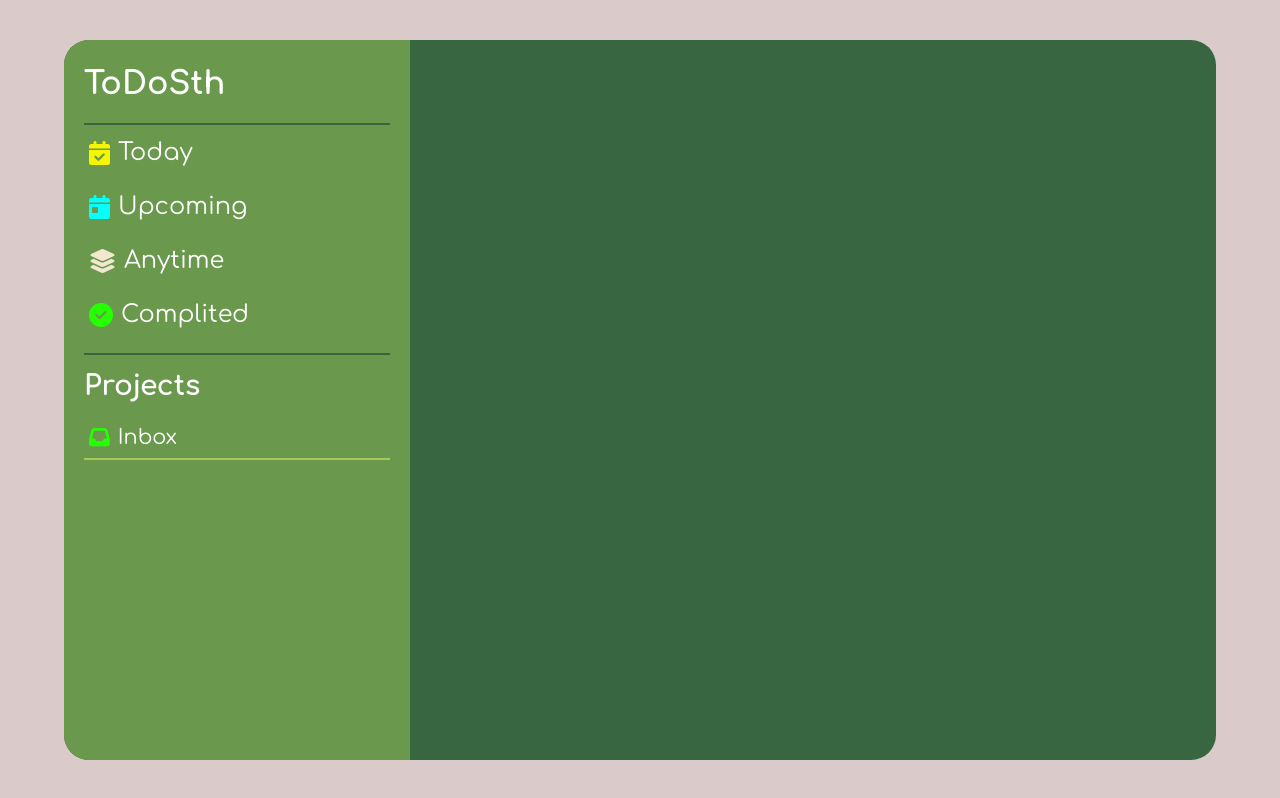
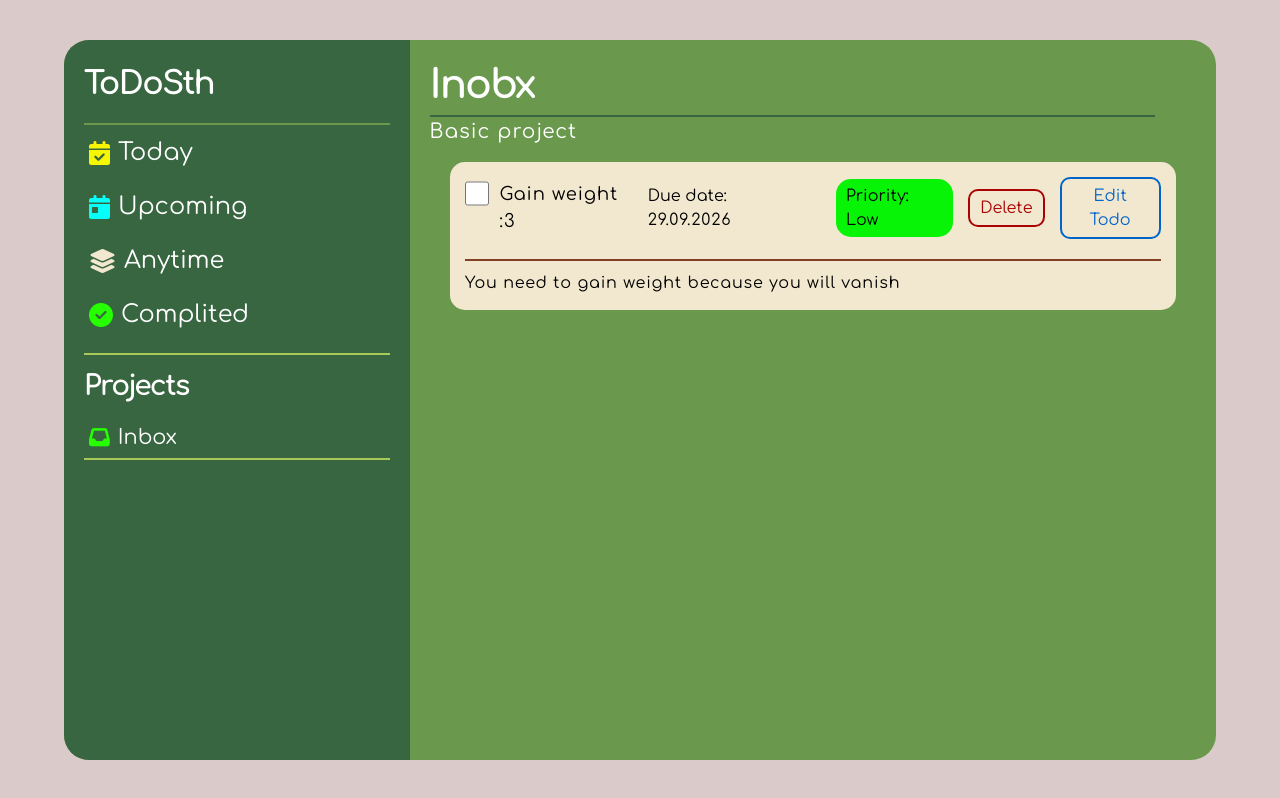
Before and after one commit to SzamanHerbaty/todo_app, a website built with webpack: page src/html/template.html in a window 1280 px wide. Built offline with nearby package versions, Linux system fonts and the light colour scheme.

Commit message:
feat: finish UI look/layout

```diff
--- a/src/html/template.html
+++ b/src/html/template.html
@@ -32,7 +32,30 @@
                 </div>
             </div>
             <div class="main_section">
+                <div class="todo_project_heading">
+                    <h1>Inobx</h1>
+                    <p>Basic project</p>
+                </div>
+                <div class="todo_container">
+                    <div class="todo_container_item">
+                        <div class="todo_container_item_main">
+                            <div class="todo_container_item_heading">
+                                <input type="checkbox"/>
+                                <p>Gain weight :3</p>
+                            </div>
+                            <div class="todo_container_item_buttons">
+                                <div class="todo_date">Due date: <span class="date">29.09.2026</span></div>
+                                <div class="todo_priority">Priority: Low</div>
+                                <button class="delete_btn">Delete</button>
+                                <button class="edit_btn">Edit Todo</button>
+                            </div>
+                        </div>
+                        <div class="todo_container_item_description">
+                            <p>You need to gain weight because you will vanish</p>
+                        </div>
 
+                    </div>
+                </div>
             </div>
         </main>
 
--- a/src/styles/reset.css
+++ b/src/styles/reset.css
@@ -36,15 +36,24 @@ input, button, textarea, select {
 /* 8. Avoid text overflows */
 p, h1, h2, h3, h4, h5, h6 {
   overflow-wrap: break-word;
+
 }
 
 /* 9. Improve line wrapping */
 p {
   text-wrap: pretty;
+  letter-spacing: 0.05em;
 }
 h1, h2, h3, h4, h5, h6 {
   text-wrap: balance;
+  letter-spacing: -0.05em;
 }
+
+button, input{
+  cursor: pointer;
+}
+
+
 
 /*
   10. Create a root stacking context
--- a/src/styles/style.css
+++ b/src/styles/style.css
@@ -1,4 +1,6 @@
 @import url('https://fonts.googleapis.com/css2?family=Comfortaa:wght@300..700&display=swap');
+
+/* ------ BODY ORGANIZATION ------ */
 
 *{
    padding: 0;
@@ -19,7 +21,7 @@ main{
     border-radius: 25px;
     width: 90%;
     height: 90%;
-    background-color: #386641;
+    background-color: #6a994e;
     color: white;
 }
 
@@ -29,14 +31,16 @@ main{
     display: flex;
     flex-direction: column;
     gap: 15px;
-    background-color: #6a994e;
+    background-color: #386641;
     border-radius: 25px 0 0 25px;
 }
+
+/* ------ SMART SECTION ------ */
 
 .smart_section{
     display: flex;
     flex-direction: column;
-    border-top: 2px solid #386641;
+    border-top: 2px solid #6a994e;
     gap: 8px;
     padding-top: 5px;
 }
@@ -80,9 +84,11 @@ main{
     color: rgb(38, 255, 0);
 }
 
+/* ------ PROJECT SECTION ------ */
+
 .projects_section{
     flex-grow: 1;
-    border-top: 2px solid #386641;
+    border-top: 2px solid #a7c957;
     display: flex;
     flex-direction: column;
     gap: 10px;
@@ -110,3 +116,126 @@ main{
     color: rgb(38, 255, 0);
 
 }
+
+/* ------ MAIN SECTION ------ */
+
+.main_section{
+    flex-grow: 1;
+    display: flex;
+    align-items: center;
+    flex-direction: column;
+    margin-top: 15px;
+}
+
+
+.todo_project_heading{
+    align-self: flex-start;
+    margin-bottom: 15px;
+    margin-left: 20px;
+    width: 90%;
+    font-size: 20px;
+}
+
+.todo_project_heading > h1{
+    border-bottom: 2px solid #386641;
+}
+
+.todo_container{
+    color: black;
+    width: 90%;
+    display: flex;
+}
+
+/* ------ TODO STYLING ------ */
+
+.todo_container_item{
+    background-color: #f2e8cf;
+    display: flex;
+    flex-direction: column;
+    padding: 15px;
+    width: 100%;
+    border-radius: 15px;
+}
+
+.todo_container_item_main{
+    display: flex;
+    justify-content: space-between;
+    align-items: center;
+}
+
+.todo_container_item_heading{
+    display: flex;
+    gap: 10px;
+    font-size: 18px;
+}
+
+.todo_container_item_buttons{
+    display: flex;
+    gap: 15px;
+    align-items: center;
+}
+
+/* ------ DATE ------ */
+
+.todo_date{
+    padding: 5px 10px;
+}
+.date{
+    letter-spacing: 0.05em;
+}
+
+/* ------ PRIORITY ------ */
+
+.todo_priority{
+    background-color: rgb(7, 244, 7);
+    padding: 5px 10px;
+    border-radius: 15px;
+}
+
+/* ------ TODO BUTTONS ------ */
+
+.delete_btn{
+    border: 2px solid rgb(170, 3, 3);
+    border-radius: 10px;
+    padding: 5px 10px;
+    background-color: transparent;
+    color: rgb(170, 3, 3);
+    transition: background-color 0.3s, border 0.3s;
+}
+
+.delete_btn:hover{
+    background-color: rgb(170, 3, 3);
+    border: 2px solid transparent;
+    color: white;
+}
+
+.edit_btn{
+    background-color: transparent;
+    color: #0065cb;
+    border: 2px solid #0065cb;
+    padding: 5px 10px;
+    border-radius: 10px;
+    transition: background-color 0.3s, border 0.3s;
+}
+
+.edit_btn:hover{
+    background-color: #0065cb;
+    border: 2px solid transparent;
+    color: white;
+}
+
+/* ------ DESCRIPTION ------ */
+
+.todo_container_item_description{
+    margin-top: 20px;
+    border-top: 2px solid #834124;
+    padding-top: 10px;
+}
+
+
+input[type="checkbox"]{
+    width: 25px;
+    height: 25px;
+    accent-color: green;
+    border: none;
+}
```
